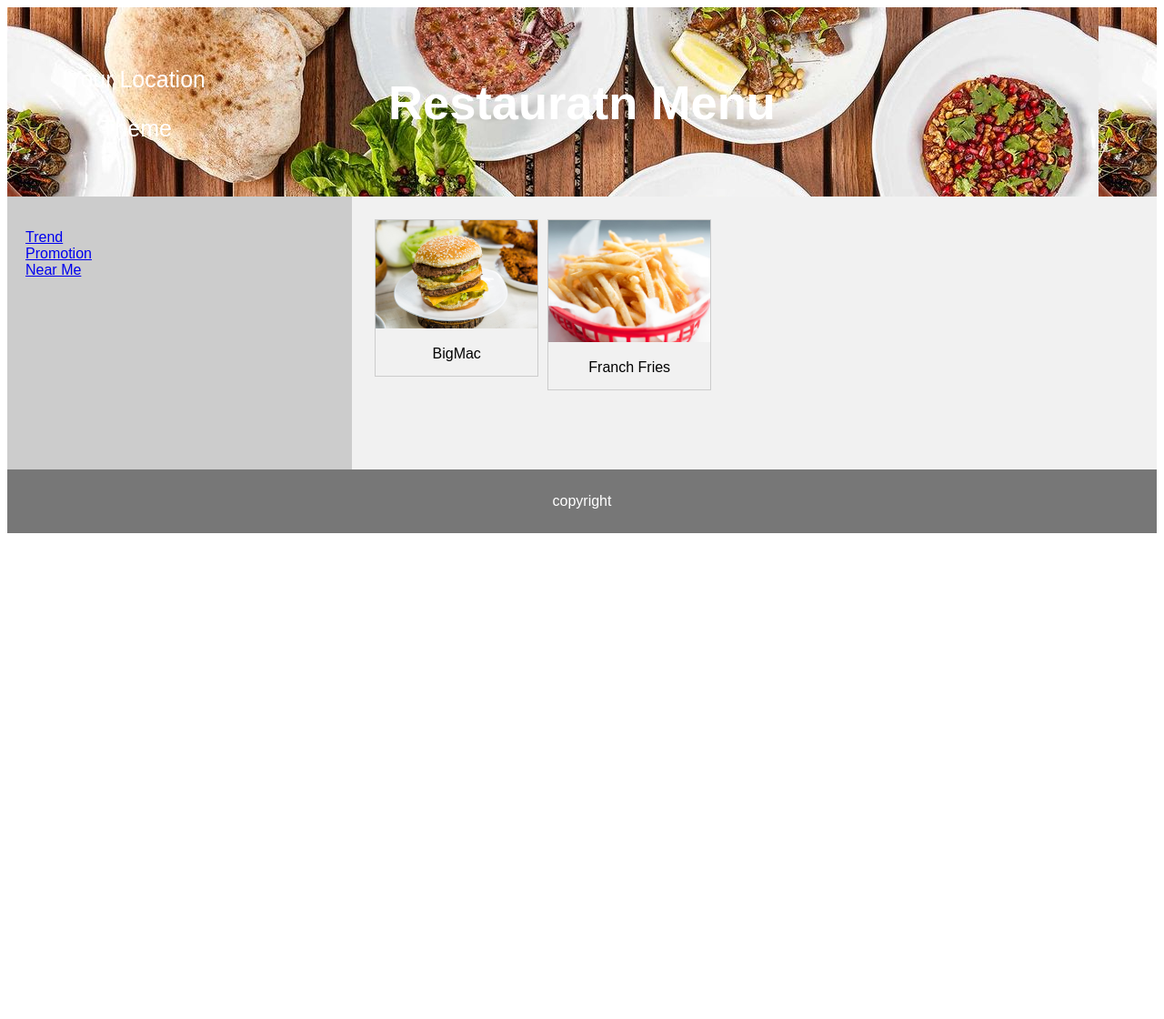
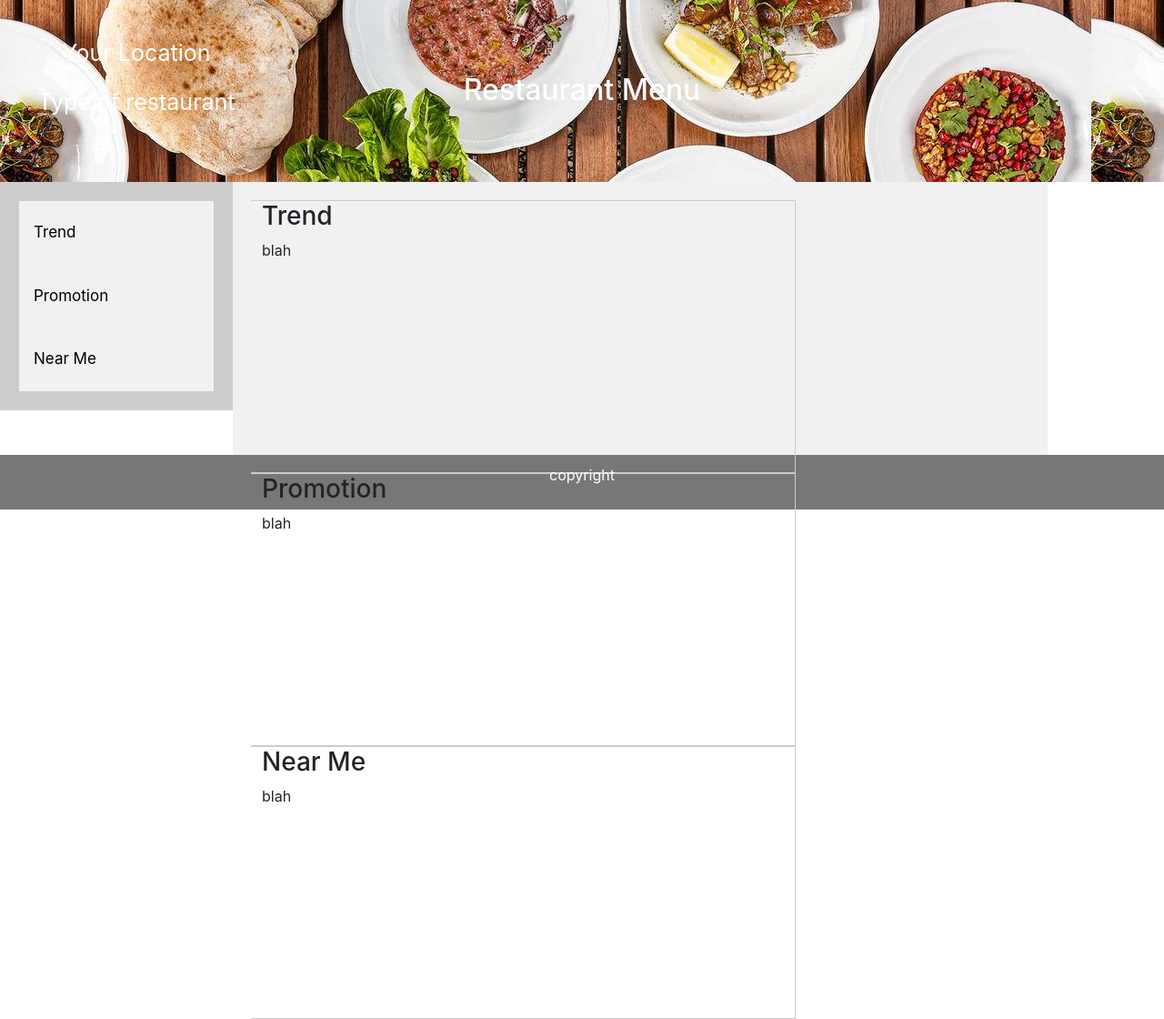
Before and after one commit to hsookim90/2019summer_restaurant_menu, a PHP site: page / in a window 1280 px wide. Shown: the whole page at 91% size. Before the commit the page ends 586 px from the top, so only its background shows below. Run offline with PHP 8.4, Linux system fonts and the light colour scheme.

Commit message:
working on nav on the side

```diff
--- a/index.html
+++ b/index.html
@@ -1,71 +1,85 @@
 <!DOCTYPE html>
 <html lang="en">
     <head>
-<!--
         <meta charset="utf-8">
         <meta name="viewport" content="width=device-width, initial-scale=1">
-        <link rel="stylesheet" href="https://stackpath.bootstrapcdn.com/bootstrap/
-        4.3.1/css/bootstrap.min.css"integrity="sha384-ggOyR0iXCbMQv3Xipma34MD+dH/1fQ784/j6cY/iJTQUOhcWr7x9JvoRxT2MZw1T" crossorigin="anonymous">
--->
-        <title>practice for usage of google map api</title>
+        <title>Restaurant Menu Rating</title>
         <link rel="stylesheet" type="text/css" href="style.css">
-        <script> src="script.js"</script>
+        <script src="main.js"></script>
+
+        <link rel="stylesheet" href="https://stackpath.bootstrapcdn.com/bootstrap/4.3.1/css/bootstrap.min.css" integrity="sha384-ggOyR0iXCbMQv3Xipma34MD+dH/1fQ784/j6cY/iJTQUOhcWr7x9JvoRxT2MZw1T" crossorigin="anonymous">
+        <script src="https://stackpath.bootstrapcdn.com/bootstrap/4.3.1/js/bootstrap.min.js" integrity="sha384-JjSmVgyd0p3pXB1rRibZUAYoIIy6OrQ6VrjIEaFf/nJGzIxFDsf4x0xIM+B07jRM" crossorigin="anonymous"></script>
+
+        <link rel="stylesheet" href="https://fonts.googleapis.com/css?family=Amatic SC">
     </head>
 
     <body>
-<!--
-        <script src="https://code.jquery.com/jquery-3.3.1.slim.min.js" integrity="sha384-q8i/X+965DzO0rT7abK41JStQIAqVgRVzpbzo5smXKp4YfRvH+8abtTE1Pi6jizo" crossorigin="anonymous"></script>
-        <script src="https://cdnjs.cloudflare.com/ajax/libs/popper.js/1.14.7/umd/popper.min.js" integrity="sha384-UO2eT0CpHqdSJQ6hJty5KVphtPhzWj9WO1clHTMGa3JDZwrnQq4sF86dIHNDz0W1" crossorigin="anonymous"></script>
-        <script src="https://stackpath.bootstrapcdn.com/bootstrap/4.3.1/js/bootstrap.min.js" integrity="sha384-JjSmVgyd0p3pXB1rRibZUAYoIIy6OrQ6VrjIEaFf/nJGzIxFDsf4x0xIM+B07jRM" crossorigin="anonymous"></script>
--->
         <header>
             <div class="left-align-in-header">
                 <p>Your Location</p>
-                <p>Theme</p>
+                <p>Type of restaurant</p>
             </div>
 
-            <h2>Restauratn Menu</h2>
+            <h2>Restaurant Menu</h2>
         </header>
 
         <section>
             <nav>
-                <ul>
-                    <li><a href="#">Trend</a></li>
-                    <li><a href="#">Promotion</a></li>
-                    <li><a href="#">Near Me</a></li>
-                </ul>
+                <div class="tab">
+                    <button class="tabLinks" onclick="openTab(event, 'Trend')" id="defaultOpen">Trend</button>
+                    <button class="tabLinks" onclick="openTab(event, 'Promotion')" id="defaultOpen">Promotion</button>
+                    <button class="tabLinks" onclick="openTab(event, 'Near Me')" id="defaultOpen">Near Me</button>
+                </div>
             </nav>
 
             <article>
+                <div id="Trend" class="tabContent">
+                    <h3>Trend</h3>
+                    <p>blah</p>
+                </div>
+
+                <div id="Promotion" class="tabContent">
+                    <h3>Promotion</h3>
+                    <p>blah</p>
+                </div>
+
+                <div id="Trend" class="tabContent">
+                    <h3>Near Me</h3>
+                    <p>blah</p>
+                </div>
+
+<!--
+                <div clsss="container">
                     <div class="row">
-                    <div class="col">
+                        <div class="col-lg-4">
                             <div class="gallery">
-                            <span class="inline-block">
-                                <a target="_blank" href="home-family-mcdonalds-big-mac.jpg">
                                 <img src="home-family-mcdonalds-big-mac.jpg" alt="BigMac" width="600" height="400">
-                                </a>
-                            </span>
-                            <span class="inline-block">
                                 <div class="desc">BigMac</div>
-                            </span>
                             </div>
                         </div>
 
-                    <div class="col">
+                        <div class="col-lg-4">
                             <div class="gallery">
-                            <a target="_blank" href="20180309-french-fries-vicky-wasik-15-1500x1125.jpg">
                                 <img src="20180309-french-fries-vicky-wasik-15-1500x1125.jpg" alt="BigMac" width="600" height="400">
-                            </a>
                                 <div class="desc">Franch Fries</div>
                             </div>
                         </div>
                     </div>
 
                     <div class="row">
-                    <div class="col">
-
+                        <div class="col-lg-4">
+                            <div class="plate">
+                                <img src="home-family-mcdonalds-big-mac.jpg" class="item-image">
+                                <div class="alpha-bg">
+                                    <div>
+                                        <p>BigMac</p>
                                     </div>
                                 </div>
+                            </div>
+                        </div>
+                    </div>
+                </div>
+-->
 
             </article>
         </section>
@@ -73,5 +87,8 @@
         <footer>
             <p>copyright</p>
         </footer>
+
+        <script src="https://code.jquery.com/jquery-3.3.1.slim.min.js" integrity="sha384-q8i/X+965DzO0rT7abK41JStQIAqVgRVzpbzo5smXKp4YfRvH+8abtTE1Pi6jizo" crossorigin="anonymous"></script>
+        <script src="https://cdnjs.cloudflare.com/ajax/libs/popper.js/1.14.7/umd/popper.min.js" integrity="sha384-UO2eT0CpHqdSJQ6hJty5KVphtPhzWj9WO1clHTMGa3JDZwrnQq4sF86dIHNDz0W1" crossorigin="anonymous"></script>
     </body>
 </html>
--- /dev/null
+++ b/main.js
@@ -0,0 +1,16 @@
+function openTab(event, tabName) {
+    var i, tabContent, tabLinks;
+    tabContent = document.getElementsByClassName("tabContent");
+    for (i = 0; i < tabContent; i++) {
+        tabContent[i].style.display = "none";
+    }
+
+    tabLinks = document.getElementsByClassName("tabLinks");
+    for (i = 0; i < tabLinks; i++) {
+        tabLinks[i].className = tabLinks[i].className.replace(" active", "");
+    }
+    document.getElementById(tabName).style.display = "block";
+    event.currentTarget.className += " active";
+
+    document.getElementById("defaultOpen").click();
+}
--- a/style.css
+++ b/style.css
@@ -10,25 +10,66 @@ body {
 header {
     /* background-color: #666; */
     background-image: url("dishes.jpg");
+    height: 200px;
     padding: 30px;
     text-align: center;
     font-size: 35px;
     color: white;
 }
 
+header h2 {
+    padding: 50px 0;
+}
+
 /* Create two columns/boxes that floats next to each other */
 nav {
     float: left;
-    width: 30%;
-    height: 300px; /* only for demonstration, should be removed */
+    width: 20%;
     background: #ccc;
     padding: 20px;
 }
 
-/* Style the list inside the menu */
-nav ul {
-    list-style-type: none;
-    padding: 0;
+/* Style the tab */
+.tab {
+  float: left;
+  border: 1px solid #ccc;
+  background-color: #f1f1f1;
+  width: 100%;
+}
+
+/* Style the buttons inside the tab */
+.tab button {
+  display: block;
+  background-color: inherit;
+  color: black;
+  padding: 22px 16px;
+  width: 100%;
+  border: none;
+  outline: none;
+  text-align: left;
+  cursor: pointer;
+  transition: 0.3s;
+  font-size: 17px;
+}
+
+/* Change background color of buttons on hover */
+.tab button:hover {
+  background-color: #ddd;
+}
+
+/* Create an active/current "tab button" class */
+.tab button.active {
+  background-color: #ccc;
+}
+
+/* Style the tab content */
+.tabContent {
+  float: left;
+  padding: 0px 12px;
+  border: 1px solid #ccc;
+  width: 70%;
+  border-left: none;
+  height: 300px;
 }
 
 article {
```
Also changed, not shown: other parts of style.css (+40 -5 lines), script.js (deleted). Lines whose indentation alone changed are shown as unchanged.
